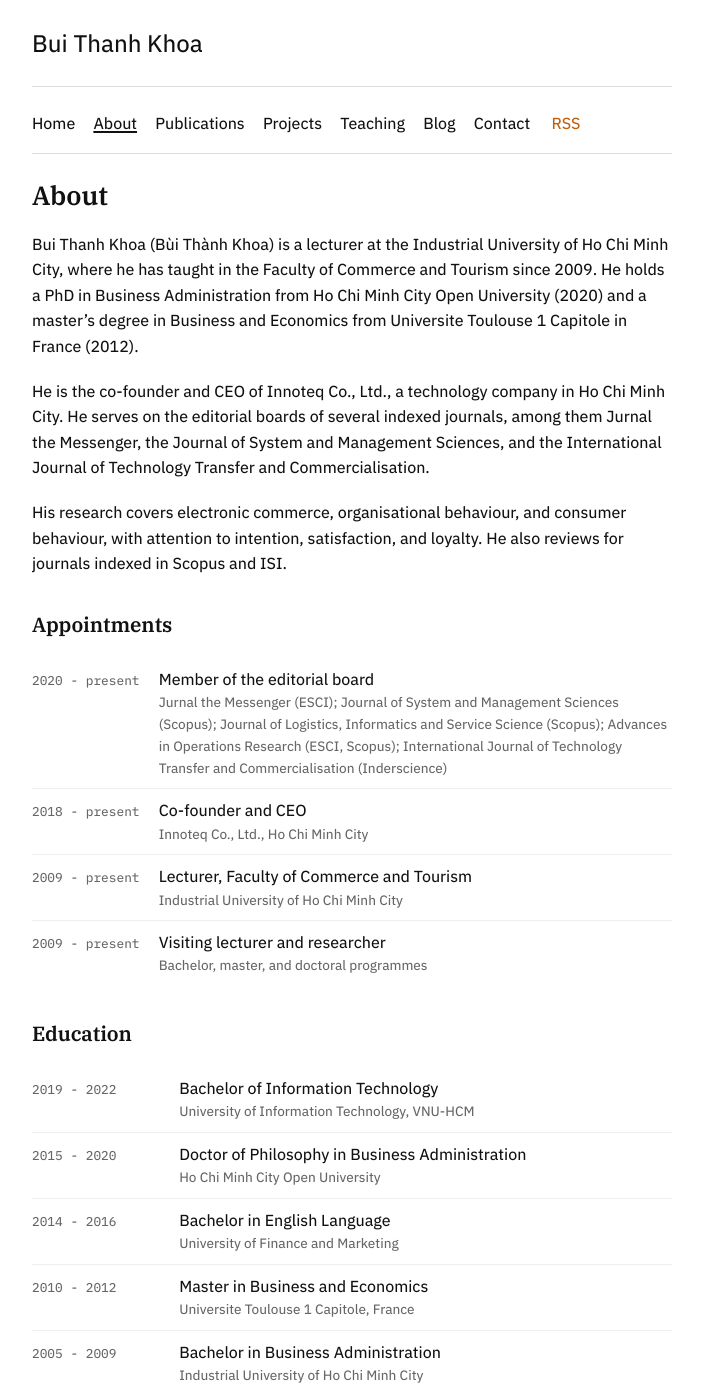
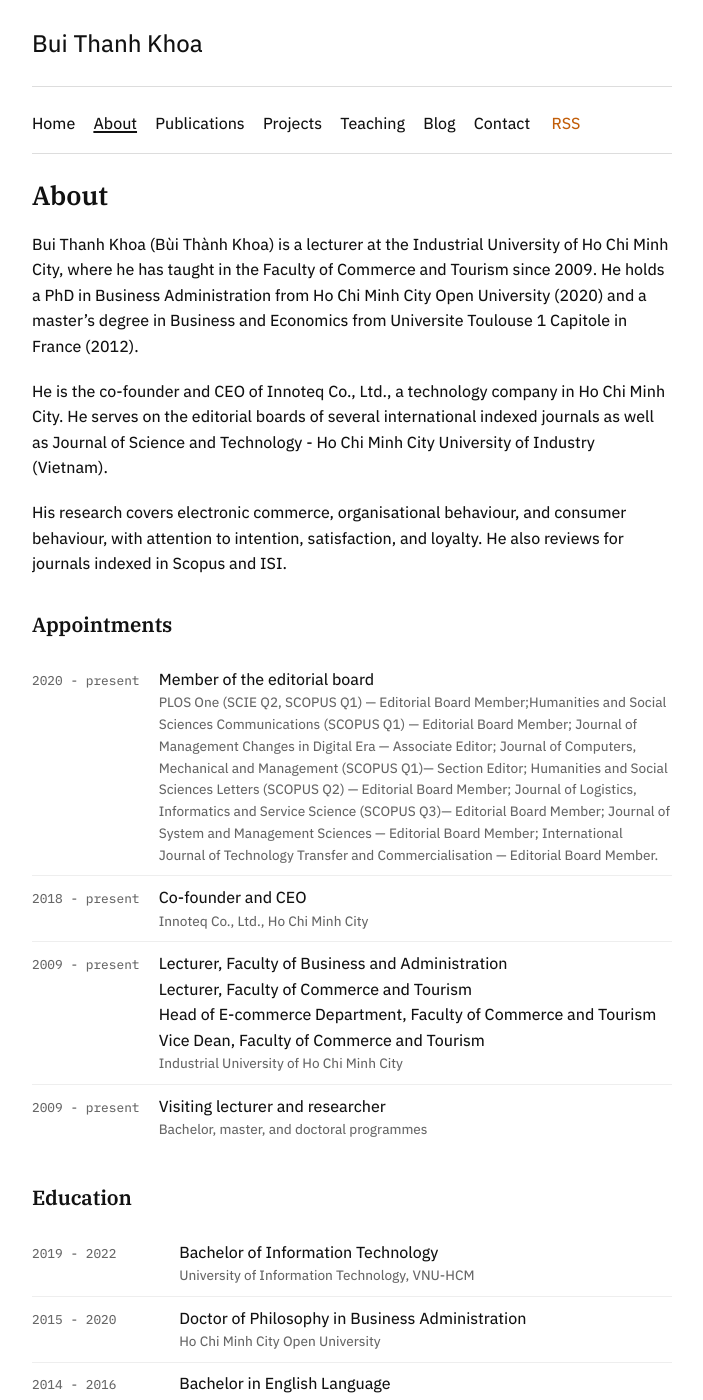
Before and after one commit to KhoaBThanh/KhoaBThanh, a Jekyll site: the page built from about.md, in a window 1280 px wide and 1400 px high. Shown: the whole window, without its empty margins (288-991 px from the left). Built offline with Jekyll 4.4.1, drawn with Linux system fonts in a browser that asks for light colours.

Commit message:
Update about page

```diff
--- a/about.md
+++ b/about.md
@@ -12,10 +12,7 @@ Open University (2020) and a master's degree in Business and Economics from
 Universite Toulouse 1 Capitole in France (2012).
 
 He is the co-founder and CEO of Innoteq Co., Ltd., a technology company in Ho
-Chi Minh City. He serves on the editorial boards of several indexed journals,
-among them Jurnal the Messenger, the Journal of System and Management
-Sciences, and the International Journal of Technology Transfer and
-Commercialisation.
+Chi Minh City. He serves on the editorial boards of several international indexed journals as well as Journal of Science and Technology - Ho Chi Minh City University of Industry (Vietnam).
 
 His research covers electronic commerce, organisational behaviour, and
 consumer behaviour, with attention to intention, satisfaction, and loyalty. He
@@ -28,7 +25,7 @@ also reviews for journals indexed in Scopus and ISI.
     <tr>
       <th>2020 - present</th>
       <td>Member of the editorial board
-        <span class="place">Jurnal the Messenger (ESCI); Journal of System and Management Sciences (Scopus); Journal of Logistics, Informatics and Service Science (Scopus); Advances in Operations Research (ESCI, Scopus); International Journal of Technology Transfer and Commercialisation (Inderscience)</span>
+        <span class="place">PLOS One (SCIE Q2, SCOPUS Q1) — Editorial Board Member;Humanities and Social Sciences Communications (SCOPUS Q1) — Editorial Board Member; Journal of Management Changes in Digital Era — Associate Editor; Journal of Computers, Mechanical and Management (SCOPUS Q1)— Section Editor; Humanities and Social Sciences Letters (SCOPUS Q2) — Editorial Board Member; Journal of Logistics, Informatics and Service Science (SCOPUS Q3)— Editorial Board Member; Journal of System and Management Sciences — Editorial Board Member; International Journal of Technology Transfer and Commercialisation — Editorial Board Member.</span>
       </td>
     </tr>
     <tr>
@@ -39,7 +36,11 @@ also reviews for journals indexed in Scopus and ISI.
     </tr>
     <tr>
       <th>2009 - present</th>
-      <td>Lecturer, Faculty of Commerce and Tourism
+      <td>
+      <div>Lecturer, Faculty of Business and Administration</div>
+      <div>Lecturer, Faculty of Commerce and Tourism</div>
+      <div>Head of E-commerce Department, Faculty of Commerce and Tourism</div>
+      <div>Vice Dean, Faculty of Commerce and Tourism</div>
         <span class="place">Industrial University of Ho Chi Minh City</span>
       </td>
     </tr>
```
